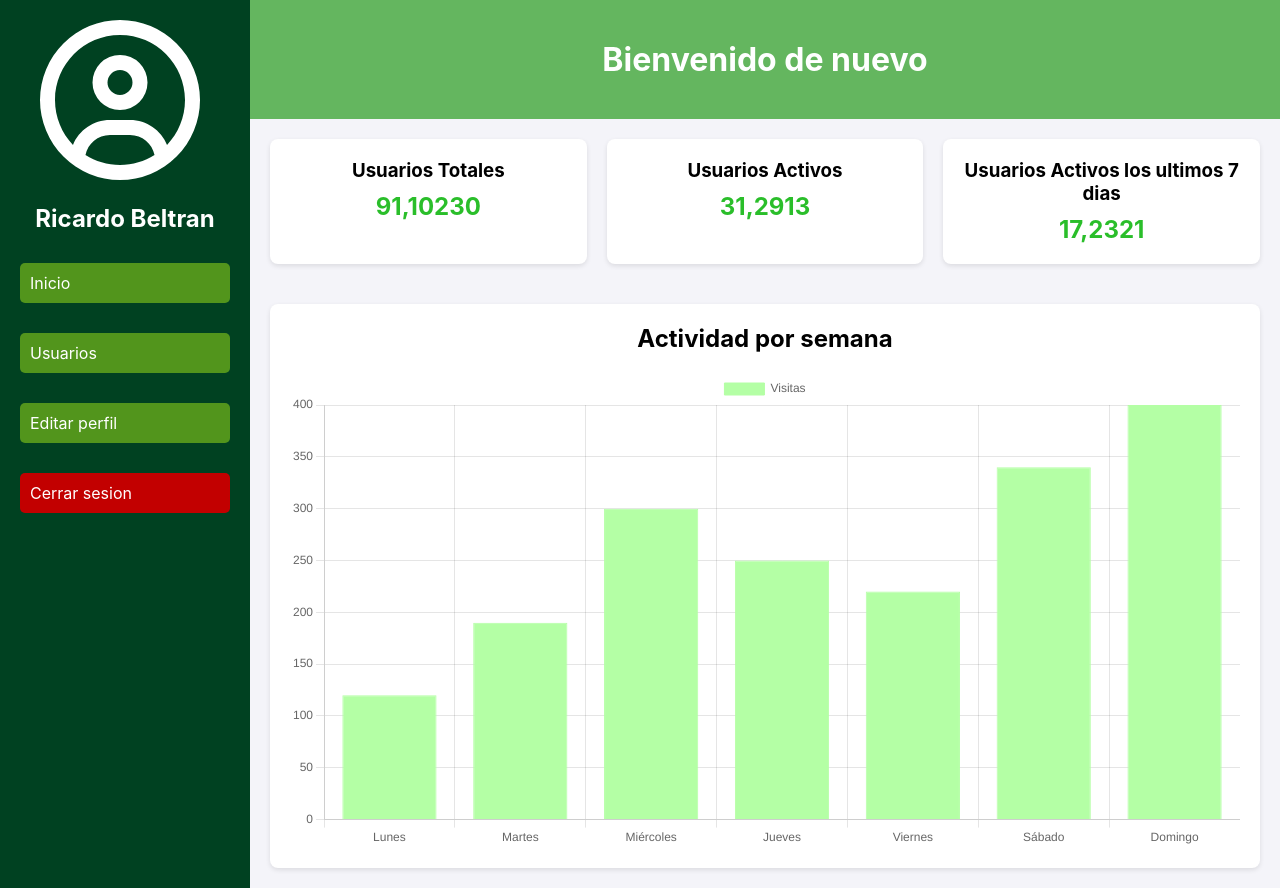
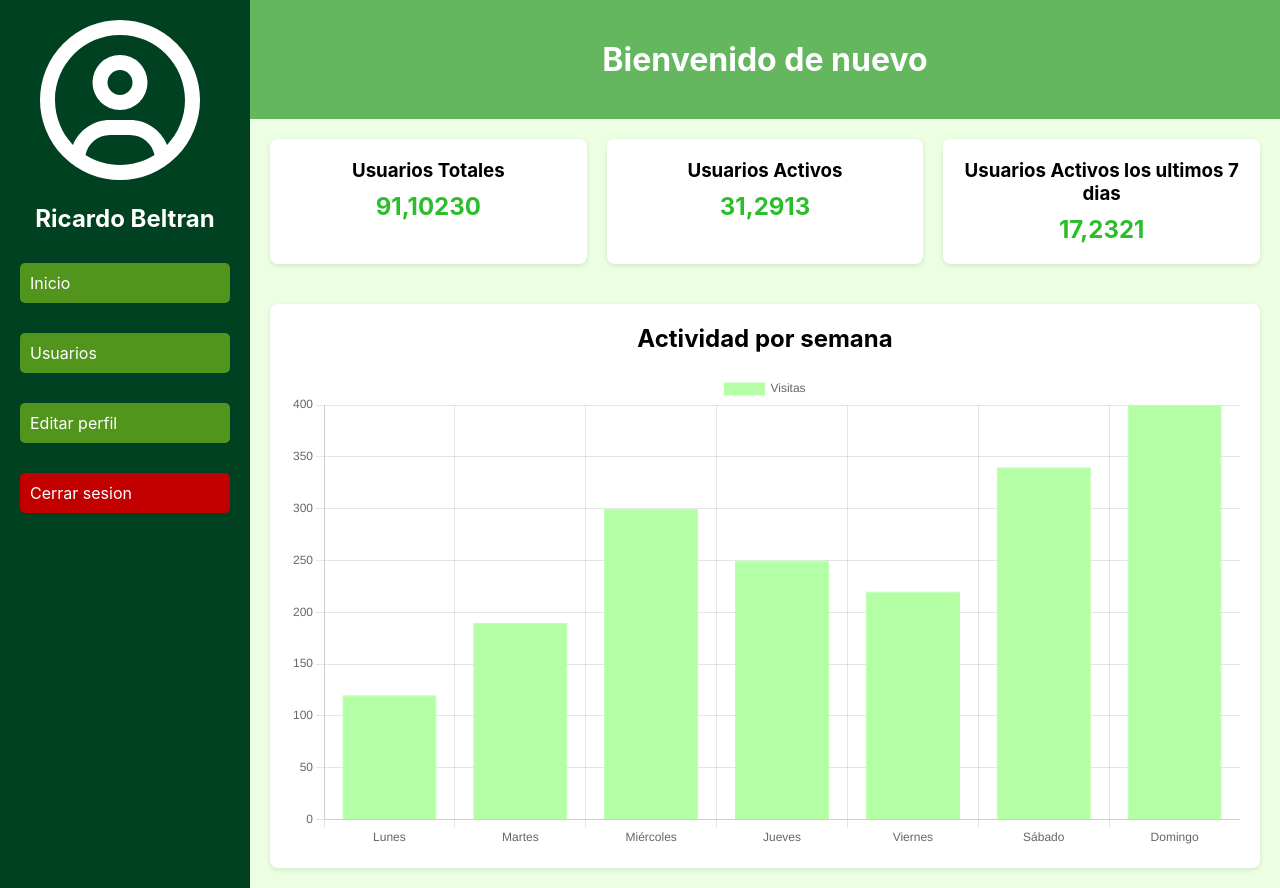
Before and after one commit to TheTanukiMDK/AW-I4.0--Primer-Proyecto, a React (Create React App) app: page /Dashboard in a window 1280 px wide. Built offline with nearby package versions, Linux system fonts and the light colour scheme.

Commit message:
Cambio de fondo, en proceso

```diff
--- a/src/styles/Dashboard.css
+++ b/src/styles/Dashboard.css
@@ -1,7 +1,7 @@
 body {
     margin: 0;
     font-family: Arial, sans-serif;
-    background-color: #f4f4f9;
+    background-color: #EDFFE2;
 }
 
 .dashboard {
```
Also changed, not shown: src/components/assets/loginFondo.jpg, src/components/assets/xd.jpg (added).
